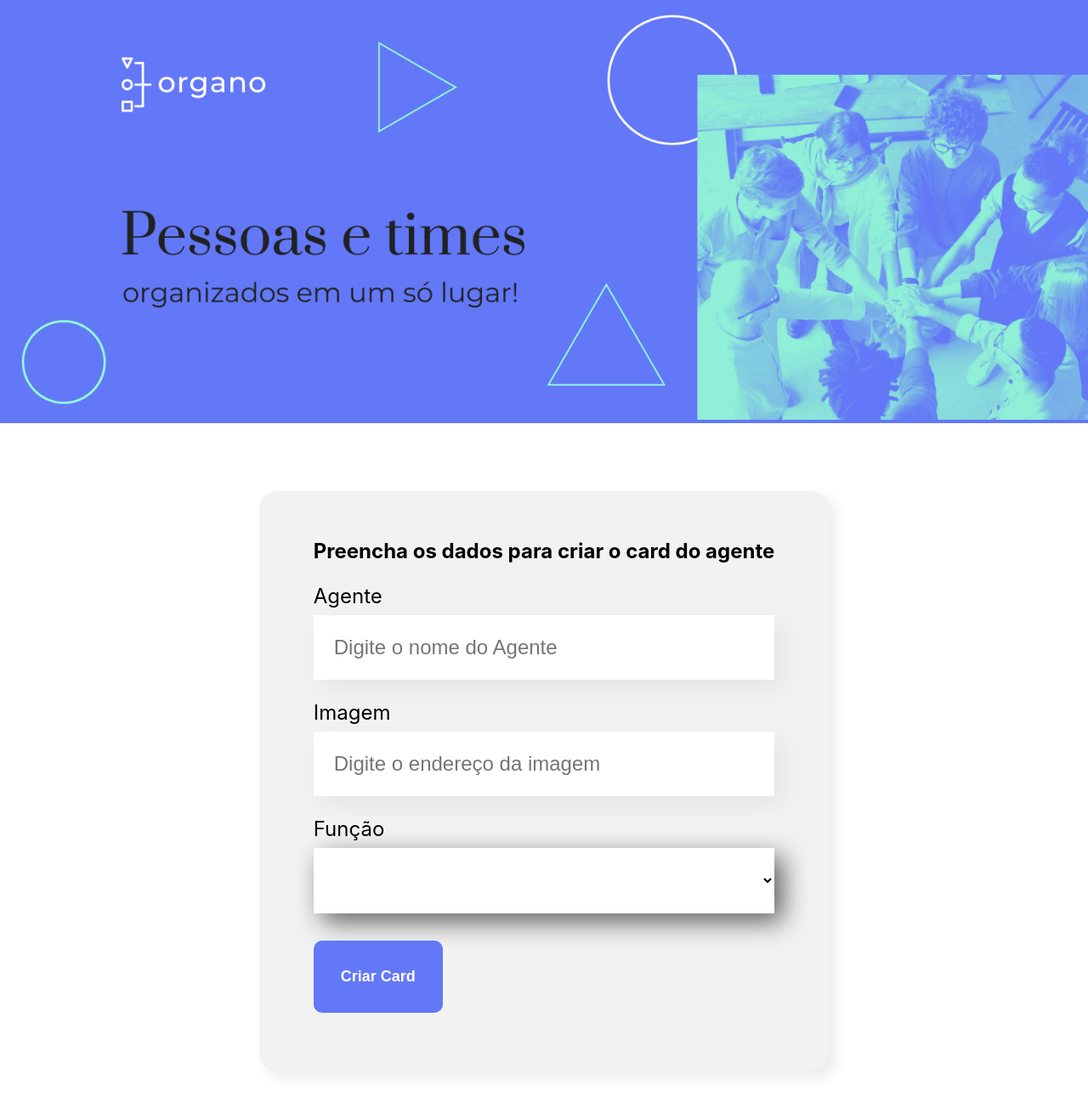
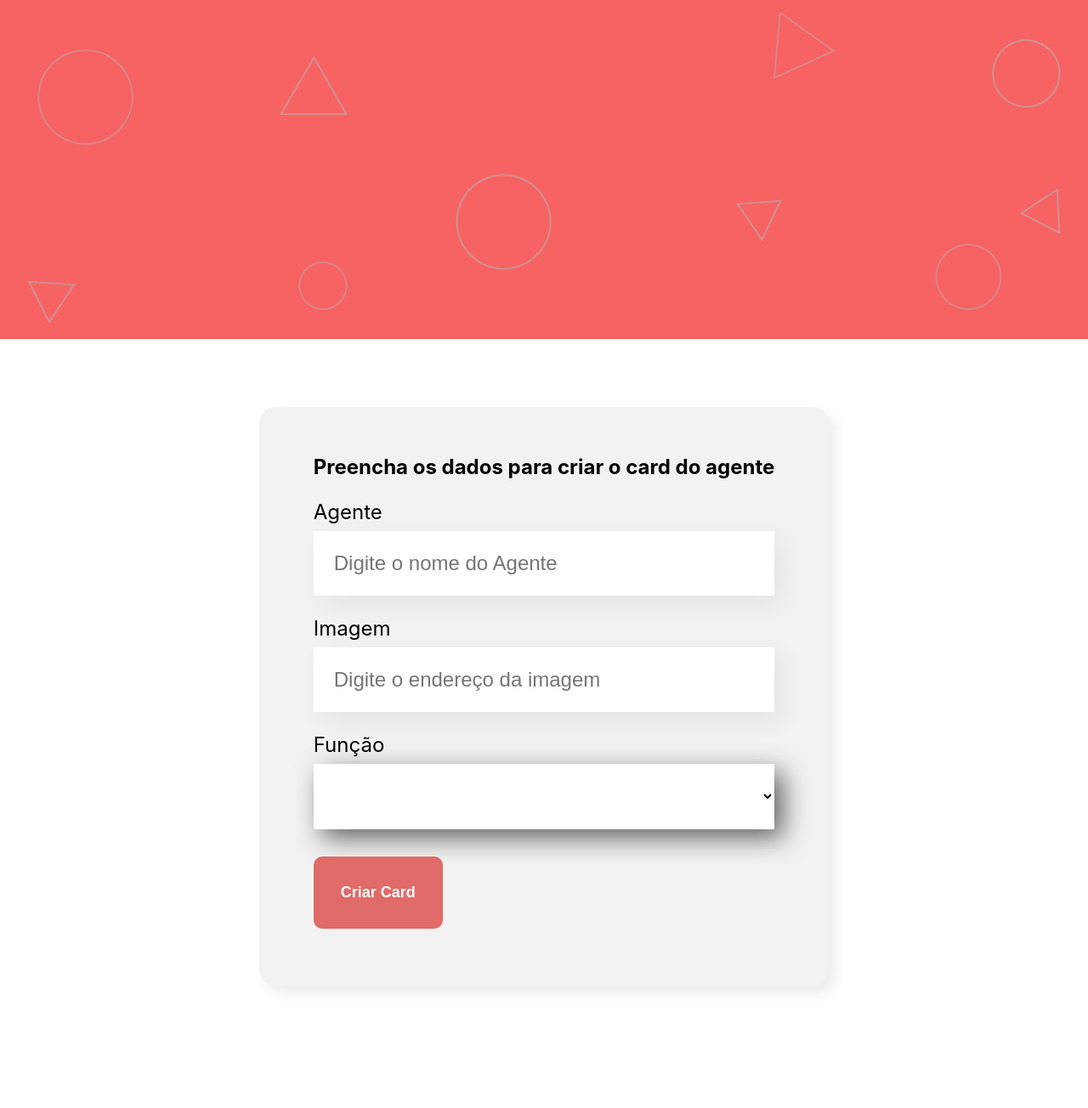
Before and after one commit to MichalskiLucas/organo, a React (Create React App) app: page / in a window 1280 px wide. Shown: the top 1304 px of the page at 85% size. After the commit the page ends 1241 px from the top, so only its background shows below. Built offline with nearby package versions, Linux system fonts and the light colour scheme; the HTML template or start-up script is replaced by a standard one.

Commit message:
Ajustando cores da aplicação

```diff
--- a/src/componentes/Banner/Banner.css
+++ b/src/componentes/Banner/Banner.css
@@ -1,5 +1,5 @@
 .banner {
-    background-color: #6278F7;
+    background-color: #f76262;
     text-align: center;
 }
 
--- a/src/componentes/Banner/index.js
+++ b/src/componentes/Banner/index.js
@@ -3,7 +3,7 @@ import './Banner.css'
 function Banner() {
     return (
         <header className='banner'>
-            <img src="/imagens/banner.png" alt="O Banner principal da página"/>
+            <img src="/imagens/fundo.png" alt="O Banner principal da página"/>
         </header>
     )
 }
--- a/src/componentes/Botao/Botao.css
+++ b/src/componentes/Botao/Botao.css
@@ -1,5 +1,5 @@
 .botao{
-    background-color: #6278f7;
+    background-color: #E06B69;
     border-radius: 10px;
     font-weight: 700;
     font-size: 18px;
@@ -11,5 +11,5 @@
 }
 
 .botao:hover {
-    color: #95FFD4
+    color: #ff9595
 }
```
